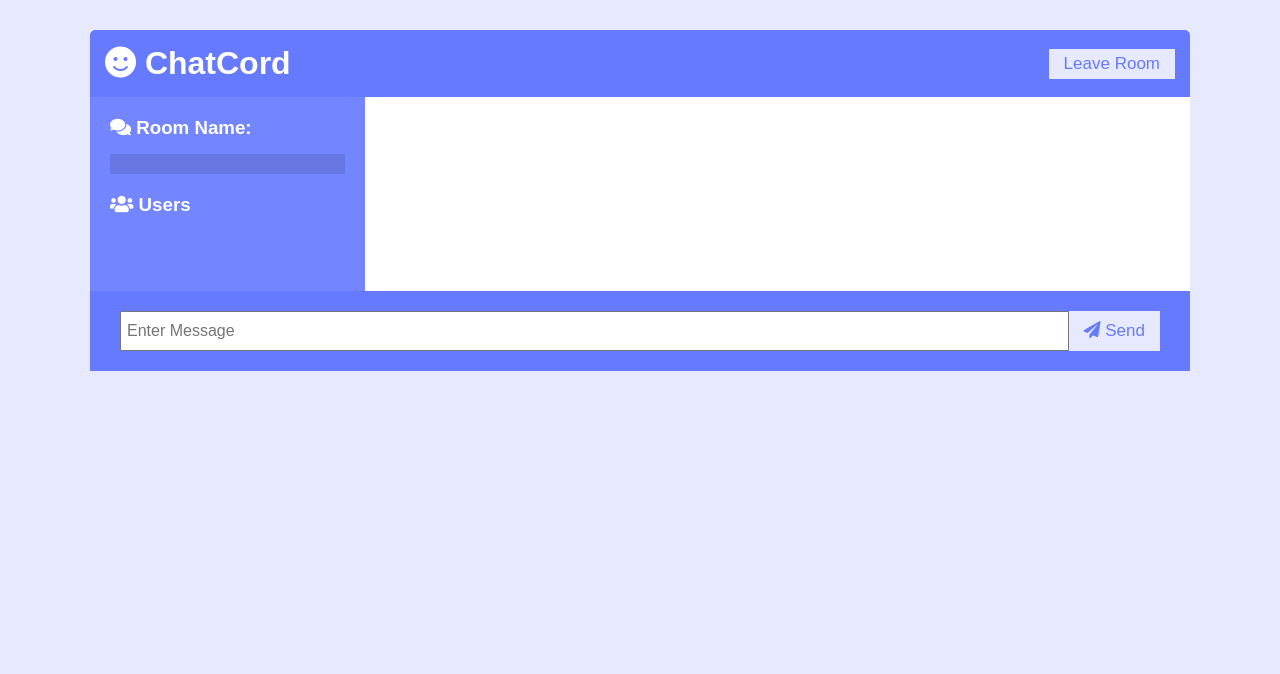
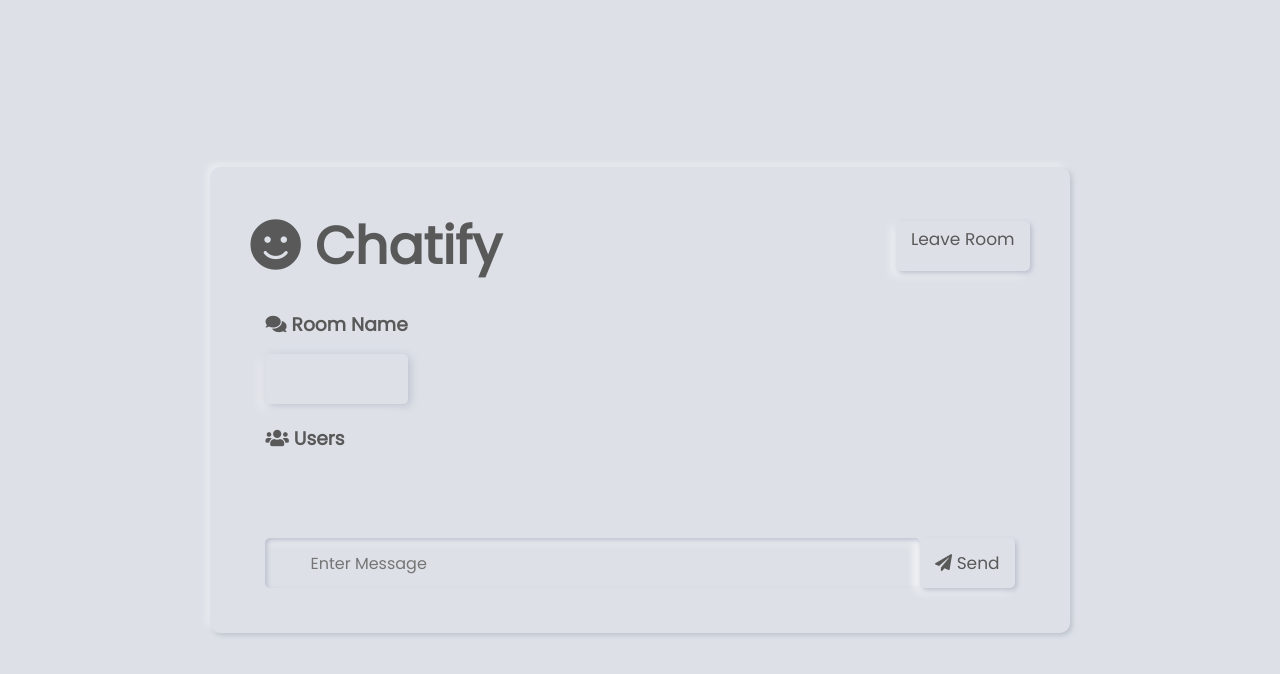
Before and after one commit to JunaedAbed/Chatify, a website: page public/chat.html in a window 1280 px wide. Drawn offline with nearby package versions, Linux system fonts and the light colour scheme; no server answers.

Commit message:
chat ui css edited

```diff
--- a/public/chat.html
+++ b/public/chat.html
@@ -15,12 +15,12 @@
   <body>
     <div class="chat-container">
       <header class="chat-header">
-        <h1><i class="fas fa-smile"></i> ChatCord</h1>
+        <h1><i class="fas fa-smile"></i> Chatify</h1>
         <a href="index.html" class="btn">Leave Room</a>
       </header>
       <main class="chat-main">
         <div class="chat-sidebar">
-          <h3><i class="fas fa-comments"></i> Room Name:</h3>
+          <h3><i class="fas fa-comments"></i> Room Name</h3>
           <h2 id="room-name"></h2>
           <h3><i class="fas fa-users"></i> Users</h3>
           <ul id="users"></ul>
--- a/public/css/joinPage.css
+++ b/public/css/joinPage.css
@@ -1,11 +1,7 @@
-@import url("https://fonts.googleapis.com/css?family=Roboto&display=swap");
+@import url("https://fonts.googleapis.com/css?family=Poppins&display=swap");
 
 :root {
-  --dark-color-a: #667aff;
-  --dark-color-b: #7386ff;
-  --light-color: #e6e9ff;
-  --success-color: #5cb85c;
-  --error-color: #d9534f;
+
 }
 
 * {
--- a/public/css/style.css
+++ b/public/css/style.css
@@ -1,4 +1,4 @@
-@import url("https://fonts.googleapis.com/css?family=Roboto&display=swap");
+@import url("https://fonts.googleapis.com/css?family=Poppins&display=swap");
 
 :root {
   --dark-color-a: #667aff;
@@ -12,14 +12,18 @@
   box-sizing: border-box;
   margin: 0;
   padding: 0;
+  font-family: "Poppins", sans-serif;
 }
 
 body {
-  font-family: "Poppins", sans-serif;
-  font-size: 16px;
-  background: var(--light-color);
-  margin: 20px;
-  /* display: grid; */
+  display: grid;
+  place-items: center;
+  background: #dde1e7;
+  /* text-align: center; */
+  margin: none;
+  height: 100vh;
+  width: 100vw;
+  overflow: hidden;
 }
 
 ul {
@@ -31,32 +35,50 @@ a {
 }
 
 .btn {
-  cursor: pointer;
-  padding: 5px 15px;
+  /* cursor: pointer;
   background: var(--light-color);
   color: var(--dark-color-a);
-  border: 0;
+  font-size: 17px; */
+  padding: 5px 15px;
+  /* margin: 15px 0; */
+  /* width: 100%; */
+  height: 50px;
+  color: #595959;
   font-size: 17px;
+  font-weight: 550;
+  background: #dde1e7;
+  border: none;
+  outline: none;
+  border-radius: 5px;
+  cursor: pointer;
+  box-shadow: 2px 2px 5px #babecc, -5px 5px 10px #ffffff73;
+}
+
+.btn:hover {
+  color: #3498db;
+  box-shadow: inset 2px 2px 5px #babecc, inset -5px 5px 10px #ffffff73;
 }
 
 /* Chat Page */
 
 .chat-container {
   max-width: 1100px;
-  background: #fff;
   margin: 30px auto;
   overflow: hidden;
+  background: #dde1e7;
+  border-radius: 10px;
+  padding: 25px 25px;
+  box-shadow: -3px -3px 7px #ffffff73, 2px 2px 5px rgba(94, 104, 121, 0.288);
 }
 
 .chat-header {
-  background: var(--dark-color-a);
-  color: #fff;
-  border-top-left-radius: 5px;
-  border-top-right-radius: 5px;
   padding: 15px;
   display: flex;
   align-items: center;
   justify-content: space-between;
+  font-size: 26px;
+  font-weight: 500;
+  color: #595959;
 }
 
 .chat-main {
@@ -65,17 +87,26 @@ a {
 }
 
 .chat-sidebar {
-  background: var(--dark-color-b);
-  color: #fff;
-  padding: 20px 20px 60px;
+  background: #dde1e7;
+  color: #595959;
+  padding: 10px 30px 50px;
   overflow-y: scroll;
 }
 
 .chat-sidebar h2 {
   font-size: 20px;
-  background: rgba(0, 0, 0, 0.1);
   padding: 10px;
   margin-bottom: 20px;
+  text-align: center;
+  width: 100%;
+  height: 50px;
+  color: #595959;
+  font-weight: 550;
+  background: #dde1e7;
+  border: none;
+  outline: none;
+  border-radius: 5px;
+  box-shadow: 2px 2px 10px #babecc, -5px 5px 10px #ffffff73;
 }
 
 .chat-sidebar h3 {
@@ -113,7 +144,6 @@ a {
 
 .chat-form-container {
   padding: 20px 30px;
-  background-color: var(--dark-color-a);
 }
 
 .chat-form-container form {
@@ -123,8 +153,23 @@ a {
 .chat-form-container input[type="text"] {
   font-size: 16px;
   padding: 5px;
-  height: 40px;
+  height: 50px;
   flex: 1;
+
+  /* height: 100%; */
+  /* width: 100%; */
+  padding-left: 45px;
+  /* font-size: 18px; */
+  outline: none;
+  border: none;
+  color: #595959;
+  border-radius: 5px;
+  background: #dde1e7;
+  box-shadow: inset 2px 2px 5px #babecc, inset -5px 5px 10px #ffffff73;
+}
+
+.chat-form-container input:focus {
+  box-shadow: inset 1px 1px 2px #babecc, inset -1px 1px 2px #ffffff73;
 }
 
 @media (max-width: 700px) {
```
